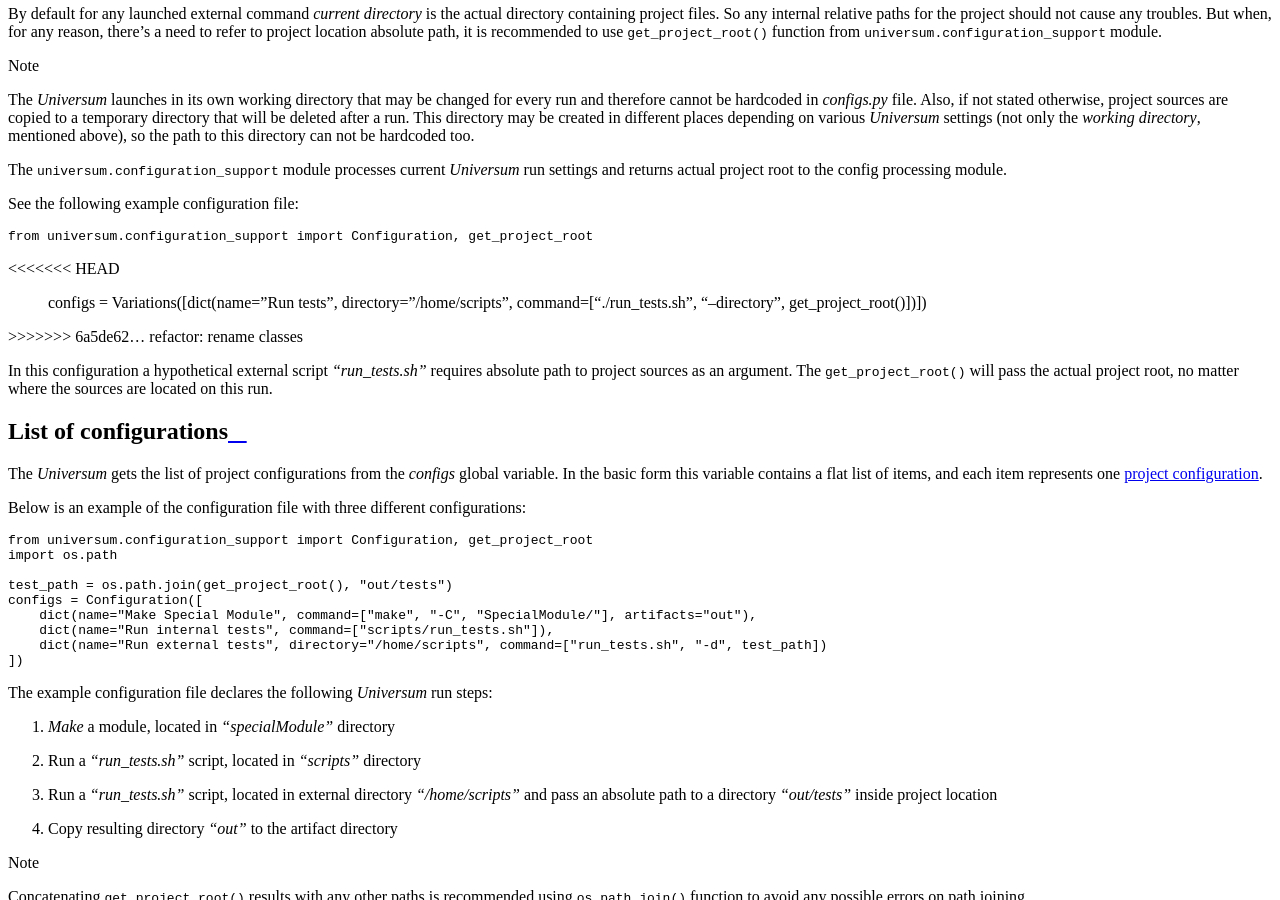
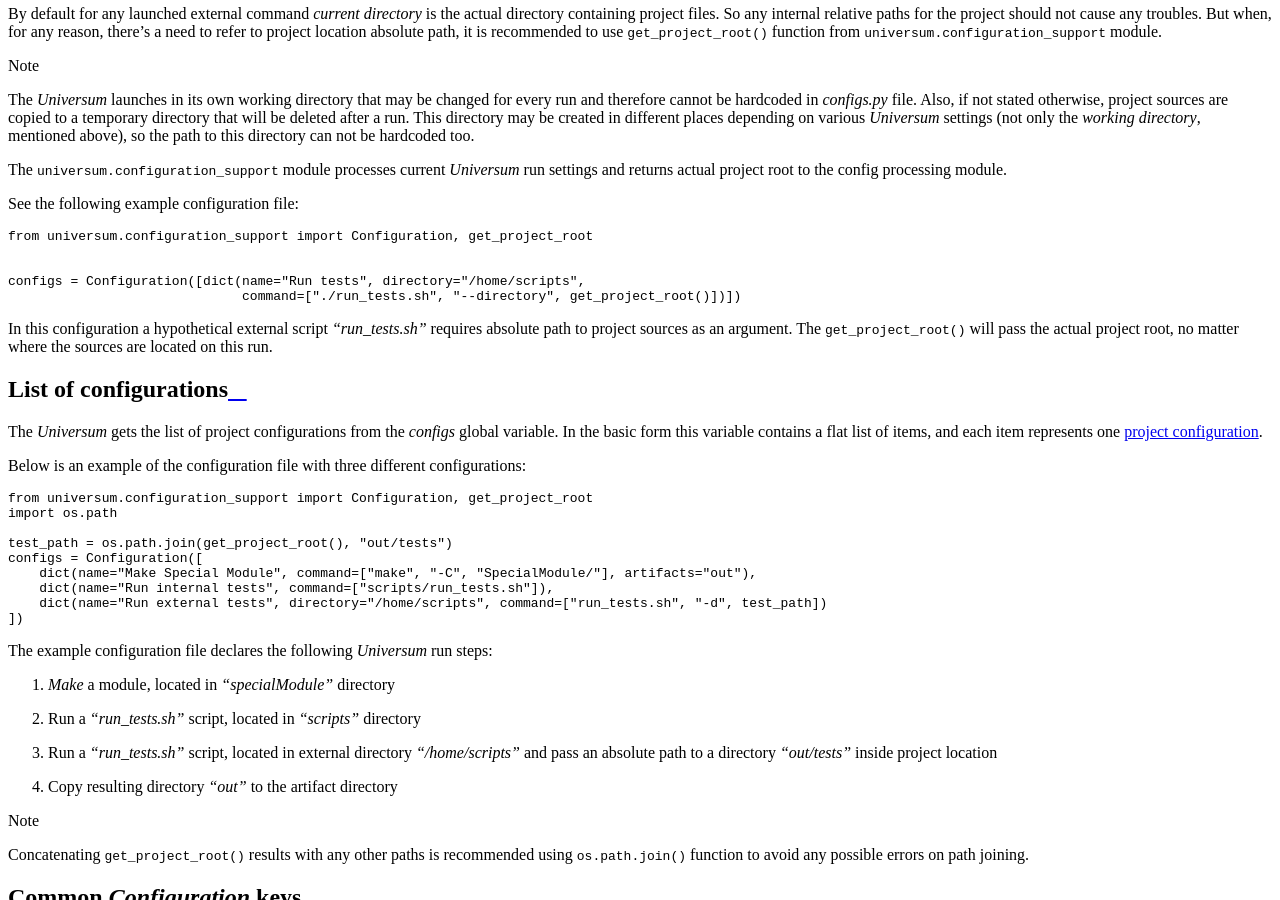
Before and after one commit to Samsung/Universum, a Sphinx documentation site: the page built from doc/configuring.rst, in a window 1280 px wide and 900 px high, scrolled down 2072 px. Built offline with Sphinx 7.4.7 and the Read the Docs theme 2.0.0, drawn with Linux system fonts in a browser that asks for light colours; some of the changed text lies outside the part shown.

Commit message:
fix merge bug

```diff
--- a/doc/configuring.rst
+++ b/doc/configuring.rst
@@ -144,12 +144,9 @@ See the following example configuration file:
 
     from universum.configuration_support import Configuration, get_project_root
 
-<<<<<<< HEAD
-    configs = Variations([dict(name="Run tests", directory="/home/scripts", command=["./run_tests.sh", "--directory", get_project_root()])])
-=======
+
     configs = Configuration([dict(name="Run tests", directory="/home/scripts",
-                               command=["./run_tests.sh", "--directory", get_project_root()])])
->>>>>>> 6a5de62... refactor: rename classes
+                                  command=["./run_tests.sh", "--directory", get_project_root()])])
 
 In this configuration a hypothetical external script `"run_tests.sh"` requires absolute path
 to project sources as an argument. The :func:`get_project_root` will pass the actual project root,
@@ -435,13 +432,8 @@ where the third will follow the second.
 Combining configurations
 ------------------------
 
-<<<<<<< HEAD
-The Variations class provides a way to generate a full testing scenario by simulating the
-combination of configurations.
-=======
 The :class:`Configuration` class provides a way to generate a full testing scenario by simulating the
 combination of different configurations (as in :class:`Configuration` instances).
->>>>>>> 6a5de62... refactor: rename classes
 
 For this class :class:`Configuration` has built-in ``+`` and ``*`` operators that allow creating
 configuration sets out of several :class:`Configuration` instances.
```
